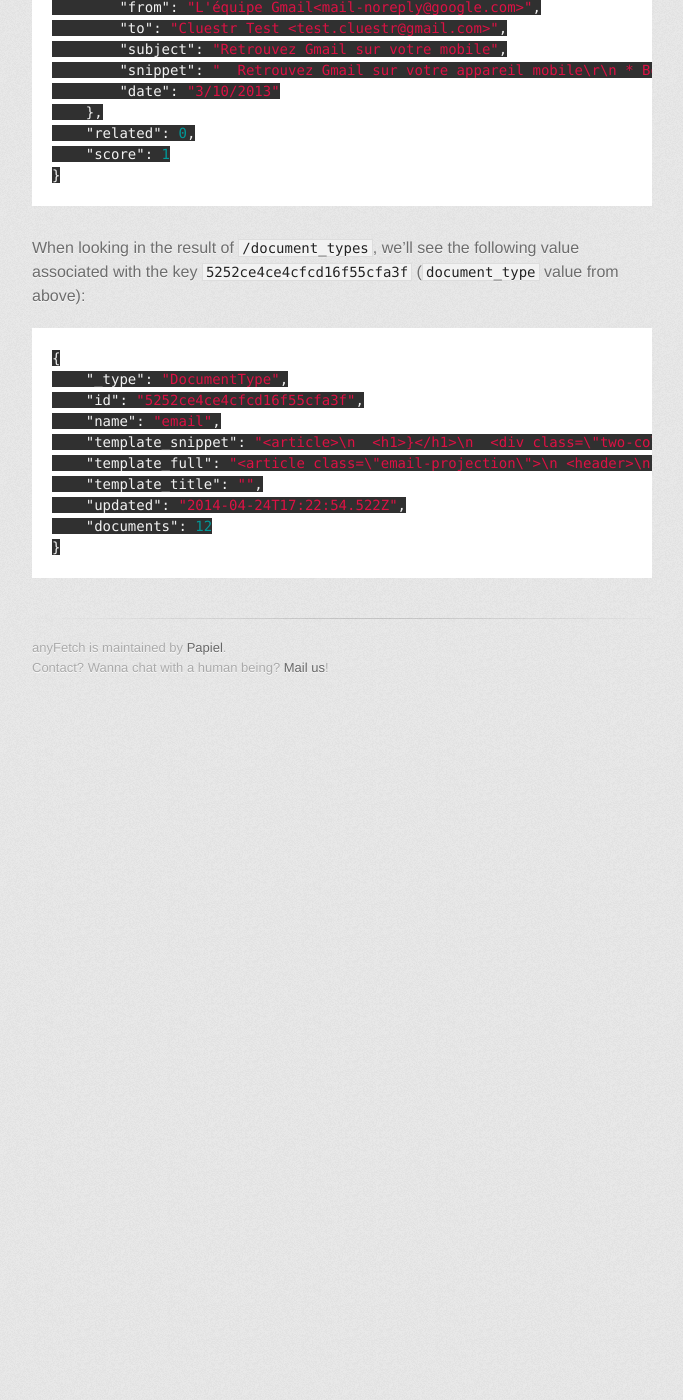
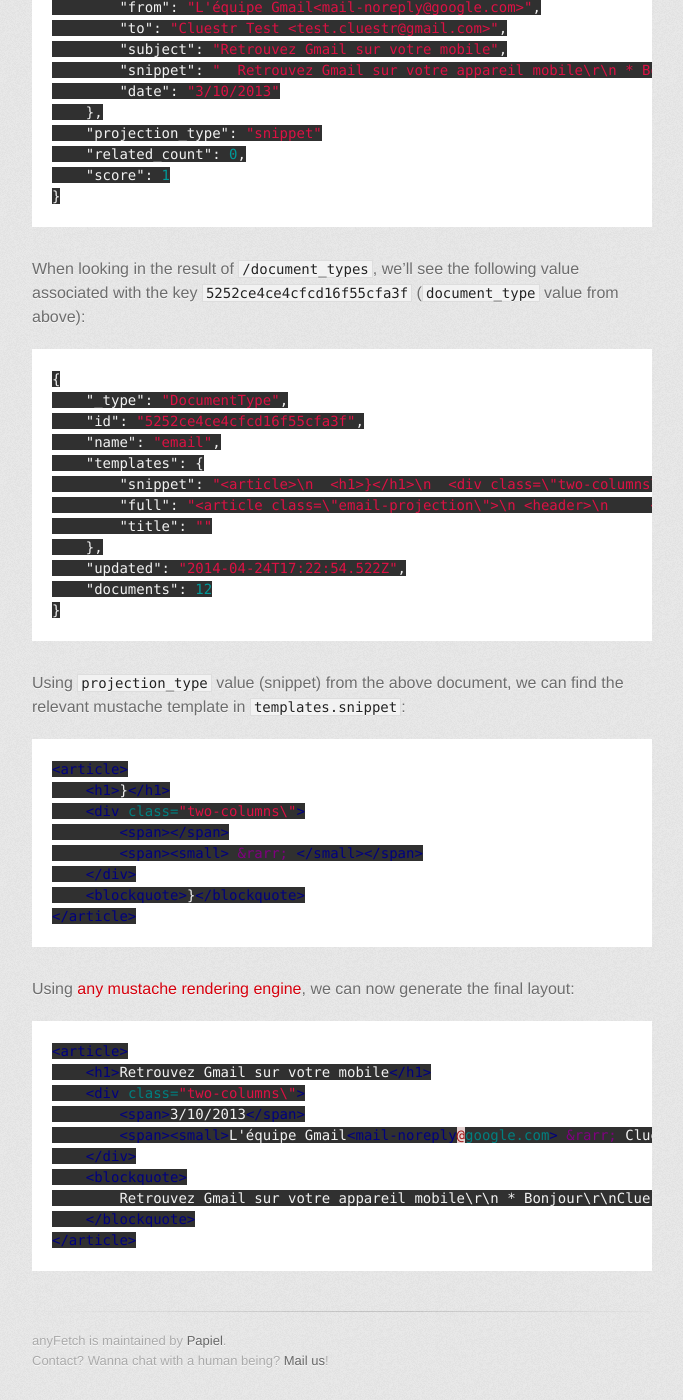
Before and after one commit to AnyFetch/developers.anyfetch.com, a Jekyll site: the page built from guides/tutorials/frontend.md, in a window 1280 px wide and 1400 px high, scrolled down 1211 px. Shown: the whole window, without its empty margins (298-981 px from the left). Built offline with Jekyll 4.4.1, drawn with Linux system fonts in a browser that asks for light colours; some web fonts are replaced; Markdown is read by kramdown in place of the engine named in the settings; before the commit the page ends 1918 px from its top, so only the background shows below that.

Commit message:
Template rendering

````diff
--- a/guides/tutorials/frontend.md
+++ b/guides/tutorials/frontend.md
@@ -43,7 +43,8 @@ For instance, let's say `/documents` returned the following document:
         "snippet": "  Retrouvez Gmail sur votre appareil mobile\r\n * Bonjour\r\nCluestr *   Retrouvez Gmail sur votre appareil mobile\r\n\r\nOù que vous soyez, Gmail est disponible sur l'appareil de votre choix :\r\nordinateur de",
         "date": "3/10/2013"
     },
-    "related": 0,
+    "projection_type": "snippet"
+    "related_count": 0,
     "score": 1
 }
 ```
@@ -55,10 +56,40 @@ When looking in the result of `/document_types`, we'll see the following value a
     "_type": "DocumentType",
     "id": "5252ce4ce4cfcd16f55cfa3f",
     "name": "email",
-    "template_snippet": "<article>\n  <h1>{{{subject}}}</h1>\n  <div class=\"two-columns\">\n    <span>{{ date }}</span>\n    <span><small>{{from}} &rarr; {{to}}</small></span>\n  </div>\n  <blockquote>{{{snippet}}}</blockquote>\n</article>\n",
-    "template_full": "<article class=\"email-projection\">\n <header>\n     <h1>{{{subject}}}</h1>\n     <small>{{ date }}</small>\n     <small>From: <strong><a href=\"anyfetch://search/{{from}}\">{{from}}</a></strong></small>\n     <small>To: <strong><a href=\"anyfetch://search/{{to}}\">{{to}}</a></strong></small>\n </header>\n\n <main>\n       {{{html}}}\n </main>\n</article>\n",
-    "template_title": "{{ subject }}",
+    "templates": {
+        "snippet": "<article>\n  <h1>{{{subject}}}</h1>\n  <div class=\"two-columns\">\n    <span>{{ date }}</span>\n    <span><small>{{from}} &rarr; {{to}}</small></span>\n  </div>\n  <blockquote>{{{snippet}}}</blockquote>\n</article>\n",
+        "full": "<article class=\"email-projection\">\n <header>\n     <h1>{{{subject}}}</h1>\n     <small>{{ date }}</small>\n     <small>From: <strong><a href=\"anyfetch://search/{{from}}\">{{from}}</a></strong></small>\n     <small>To: <strong><a href=\"anyfetch://search/{{to}}\">{{to}}</a></strong></small>\n </header>\n\n <main>\n       {{{html}}}\n </main>\n</article>\n",
+        "title": "{{ subject }}"
+    },
     "updated": "2014-04-24T17:22:54.522Z",
     "documents": 12
 }
 ```
+
+Using `projection_type` value (snippet) from the above document, we can find the relevant mustache template in `templates.snippet`:
+
+```html
+<article>
+    <h1>{{{subject}}}</h1>
+    <div class="two-columns\">
+        <span>{{ date }}</span>
+        <span><small>{{from}} &rarr; {{to}}</small></span>
+    </div>
+    <blockquote>{{{snippet}}}</blockquote>
+</article>
+```
+
+Using [any mustache rendering engine](http://mustache.github.io/), we can now generate the final layout:
+
+```html
+<article>
+    <h1>Retrouvez Gmail sur votre mobile</h1>
+    <div class="two-columns\">
+        <span>3/10/2013</span>
+        <span><small>L'équipe Gmail<mail-noreply@google.com> &rarr; Cluestr Test <test.cluestr@gmail.com></small></span>
+    </div>
+    <blockquote>
+        Retrouvez Gmail sur votre appareil mobile\r\n * Bonjour\r\nCluestr *   Retrouvez Gmail sur votre appareil mobile\r\n\r\nOù que vous soyez, Gmail est disponible sur l'appareil de votre choix :\r\nordinateur de
+    </blockquote>
+</article>
+```
````
